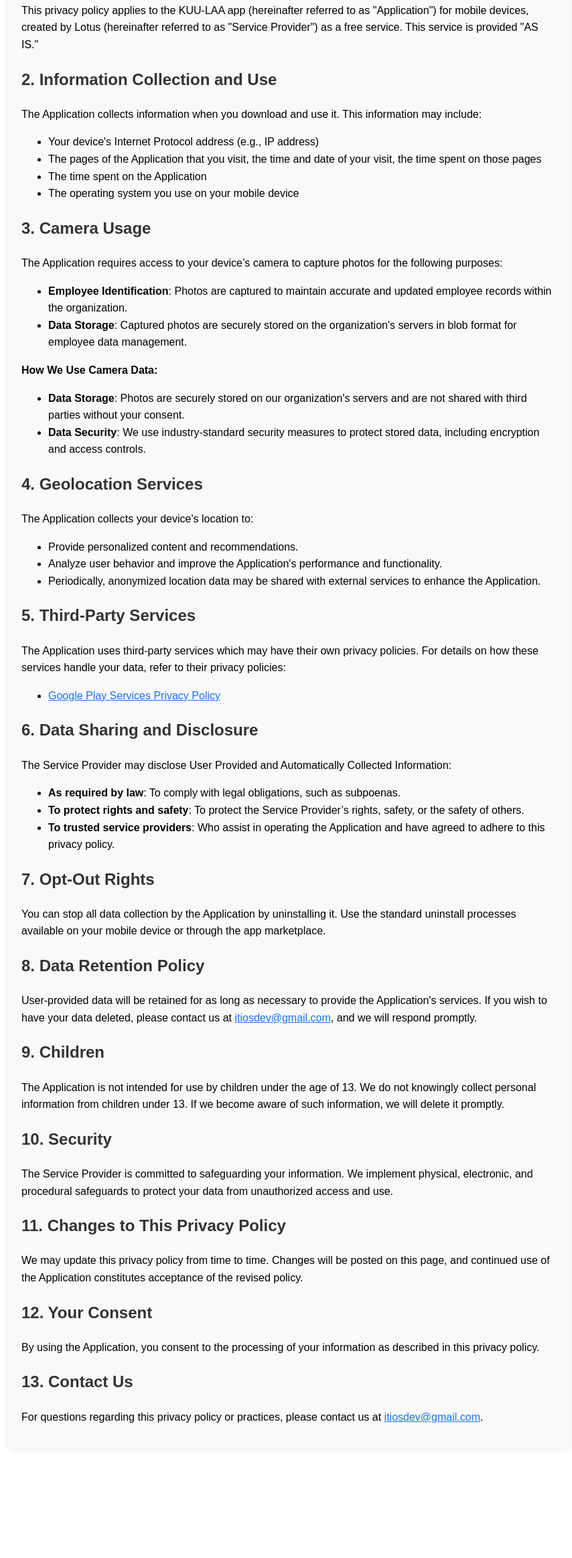
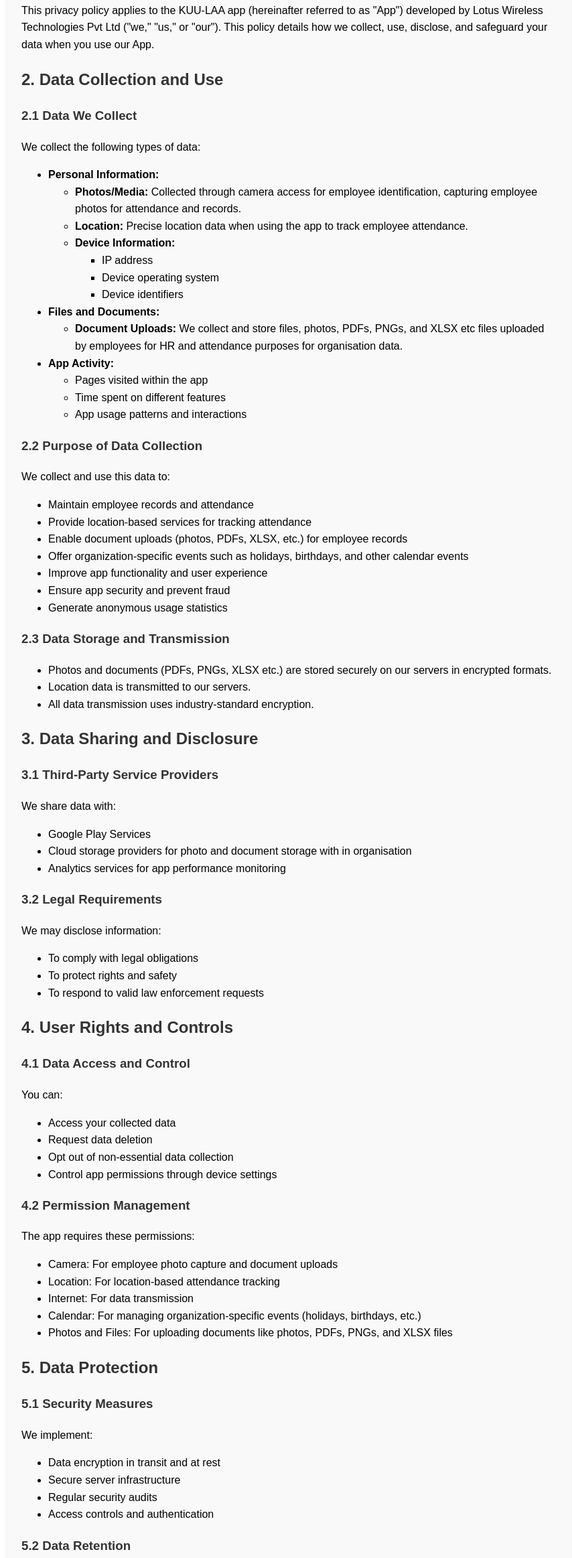
Before and after one commit to goodboykumar/privacy-policy, a plain HTML site: page index.html in a window 1280 px wide. Shown: the part 235-2561 px from the top of the page at 67% size, without its empty margins (208-1062 px from the left). Before the commit the page ends 2419 px from the top, so only its background shows below. Drawn offline with Linux system fonts and the light colour scheme.

Commit message:
Update index.html

```diff
--- a/index.html
+++ b/index.html
@@ -31,74 +31,133 @@
 <body>
     <div class="container">
         <h1>Privacy Policy</h1>
-        <p><strong>Effective Date: 13/08/2024</strong></p>
+        <p><strong>Effective Date: November 14, 2024</strong></p>
 
         <h2>1. Introduction</h2>
-        <p>This privacy policy applies to the KUU-LAA app (hereinafter referred to as "Application") for mobile devices, created by Lotus (hereinafter referred to as "Service Provider") as a free service. This service is provided "AS IS."</p>
+        <p>This privacy policy applies to the KUU-LAA app (hereinafter referred to as "App") developed by Lotus Wireless Technologies Pvt Ltd ("we," "us," or "our"). This policy details how we collect, use, disclose, and safeguard your data when you use our App.</p>
 
-        <h2>2. Information Collection and Use</h2>
-        <p>The Application collects information when you download and use it. This information may include:</p>
+        <h2>2. Data Collection and Use</h2>
+        <h3>2.1 Data We Collect</h3>
+        <p>We collect the following types of data:</p>
         <ul>
-            <li>Your device's Internet Protocol address (e.g., IP address)</li>
-            <li>The pages of the Application that you visit, the time and date of your visit, the time spent on those pages</li>
-            <li>The time spent on the Application</li>
-            <li>The operating system you use on your mobile device</li>
+            <li><strong>Personal Information:</strong>
+                <ul>
+                    <li><strong>Photos/Media:</strong> Collected through camera access for employee identification, capturing employee photos for attendance and records.</li>
+                    <li><strong>Location:</strong> Precise location data when using the app to track employee attendance.</li>
+                    <li><strong>Device Information:</strong>
+                        <ul>
+                            <li>IP address</li>
+                            <li>Device operating system</li>
+                            <li>Device identifiers</li>
+                        </ul>
+                    </li>
+                </ul>
+            </li>
+            <li><strong>Files and Documents:</strong>
+                <ul>
+                    <li><strong>Document Uploads:</strong> We collect and store files, photos, PDFs, PNGs, and XLSX etc files uploaded by employees for HR and attendance purposes for organisation data.</li>
+                </ul>
+            </li>
+            <li><strong>App Activity:</strong>
+                <ul>
+                    <li>Pages visited within the app</li>
+                    <li>Time spent on different features</li>
+                    <li>App usage patterns and interactions</li>
+                </ul>
+            </li>
         </ul>
 
-        <h2>3. Camera Usage</h2>
-        <p>The Application requires access to your device’s camera to capture photos for the following purposes:</p>
+        <h3>2.2 Purpose of Data Collection</h3>
+        <p>We collect and use this data to:</p>
         <ul>
-            <li><strong>Employee Identification</strong>: Photos are captured to maintain accurate and updated employee records within the organization.</li>
-            <li><strong>Data Storage</strong>: Captured photos are securely stored on the organization's servers in blob format for employee data management.</li>
-        </ul>
-        <p><strong>How We Use Camera Data:</strong></p>
-        <ul>
-            <li><strong>Data Storage</strong>: Photos are securely stored on our organization's servers and are not shared with third parties without your consent.</li>
-            <li><strong>Data Security</strong>: We use industry-standard security measures to protect stored data, including encryption and access controls.</li>
+            <li>Maintain employee records and attendance</li>
+            <li>Provide location-based services for tracking attendance</li>
+            <li>Enable document uploads (photos, PDFs, XLSX, etc.) for employee records</li>
+            <li>Offer organization-specific events such as holidays, birthdays, and other calendar events</li>
+            <li>Improve app functionality and user experience</li>
+            <li>Ensure app security and prevent fraud</li>
+            <li>Generate anonymous usage statistics</li>
         </ul>
 
-        <h2>4. Geolocation Services</h2>
-        <p>The Application collects your device's location to:</p>
+        <h3>2.3 Data Storage and Transmission</h3>
         <ul>
-            <li>Provide personalized content and recommendations.</li>
-            <li>Analyze user behavior and improve the Application's performance and functionality.</li>
-            <li>Periodically, anonymized location data may be shared with external services to enhance the Application.</li>
+            <li>Photos and documents (PDFs, PNGs, XLSX etc.) are stored securely on our servers in encrypted formats.</li>
+            <li>Location data is transmitted to our servers.</li>
+            <li>All data transmission uses industry-standard encryption.</li>
         </ul>
 
-        <h2>5. Third-Party Services</h2>
-        <p>The Application uses third-party services which may have their own privacy policies. For details on how these services handle your data, refer to their privacy policies:</p>
+        <h2>3. Data Sharing and Disclosure</h2>
+        <h3>3.1 Third-Party Service Providers</h3>
+        <p>We share data with:</p>
         <ul>
-            <li><a href="https://policies.google.com/privacy" target="_blank">Google Play Services Privacy Policy</a></li>
+            <li>Google Play Services</li>
+            <li>Cloud storage providers for photo and document storage with in organisation</li>
+            <li>Analytics services for app performance monitoring</li>
         </ul>
 
-        <h2>6. Data Sharing and Disclosure</h2>
-        <p>The Service Provider may disclose User Provided and Automatically Collected Information:</p>
+        <h3>3.2 Legal Requirements</h3>
+        <p>We may disclose information:</p>
         <ul>
-            <li><strong>As required by law</strong>: To comply with legal obligations, such as subpoenas.</li>
-            <li><strong>To protect rights and safety</strong>: To protect the Service Provider’s rights, safety, or the safety of others.</li>
-            <li><strong>To trusted service providers</strong>: Who assist in operating the Application and have agreed to adhere to this privacy policy.</li>
+            <li>To comply with legal obligations</li>
+            <li>To protect rights and safety</li>
+            <li>To respond to valid law enforcement requests</li>
         </ul>
 
-        <h2>7. Opt-Out Rights</h2>
-        <p>You can stop all data collection by the Application by uninstalling it. Use the standard uninstall processes available on your mobile device or through the app marketplace.</p>
+        <h2>4. User Rights and Controls</h2>
+        <h3>4.1 Data Access and Control</h3>
+        <p>You can:</p>
+        <ul>
+            <li>Access your collected data</li>
+            <li>Request data deletion</li>
+            <li>Opt out of non-essential data collection</li>
+            <li>Control app permissions through device settings</li>
+        </ul>
 
-        <h2>8. Data Retention Policy</h2>
-        <p>User-provided data will be retained for as long as necessary to provide the Application's services. If you wish to have your data deleted, please contact us at <a href="mailto:itiosdev@gmail.com">itiosdev@gmail.com</a>, and we will respond promptly.</p>
+        <h3>4.2 Permission Management</h3>
+        <p>The app requires these permissions:</p>
+        <ul>
+            <li>Camera: For employee photo capture and document uploads</li>
+            <li>Location: For location-based attendance tracking</li>
+            <li>Internet: For data transmission</li>
+            <li>Calendar: For managing organization-specific events (holidays, birthdays, etc.)</li>
+            <li>Photos and Files: For uploading documents like photos, PDFs, PNGs, and XLSX files</li>
+        </ul>
 
-        <h2>9. Children</h2>
-        <p>The Application is not intended for use by children under the age of 13. We do not knowingly collect personal information from children under 13. If we become aware of such information, we will delete it promptly.</p>
+        <h2>5. Data Protection</h2>
+        <h3>5.1 Security Measures</h3>
+        <p>We implement:</p>
+        <ul>
+            <li>Data encryption in transit and at rest</li>
+            <li>Secure server infrastructure</li>
+            <li>Regular security audits</li>
+            <li>Access controls and authentication</li>
+        </ul>
 
-        <h2>10. Security</h2>
-        <p>The Service Provider is committed to safeguarding your information. We implement physical, electronic, and procedural safeguards to protect your data from unauthorized access and use.</p>
+        <h3>5.2 Data Retention</h3>
+        <ul>
+            <li>We retain data only as long as necessary</li>
+            <li>Employee photos and documents are retained for the duration of employment</li>
+            <li>Location data is retained for 30 days</li>
+            <li>Calendar events (e.g., holiday and birthday reminders) are retained as long as needed for the employee’s time in the organization</li>
+        </ul>
 
-        <h2>11. Changes to This Privacy Policy</h2>
-        <p>We may update this privacy policy from time to time. Changes will be posted on this page, and continued use of the Application constitutes acceptance of the revised policy.</p>
+        <h2>6. Children's Privacy</h2>
+        <p>The app is not intended for users under 13. We do not knowingly collect data from children. We will delete any inadvertently collected children's data.</p>
 
-        <h2>12. Your Consent</h2>
-        <p>By using the Application, you consent to the processing of your information as described in this privacy policy.</p>
+        <h2>7. Updates to This Policy</h2>
+        <p>We may update this policy periodically. Users will be notified of significant changes. Continued use after changes implies acceptance.</p>
 
-        <h2>13. Contact Us</h2>
-        <p>For questions regarding this privacy policy or practices, please contact us at <a href="mailto:itiosdev@gmail.com">itiosdev@gmail.com</a>.</p>
+        <h2>8. Contact Information</h2>
+        <p>For privacy-related inquiries:</p>
+        <p>Email: <a href="mailto:itiosdev@gmail.com">itiosdev@gmail.com</a><br>Response time: Within 48 hours</p>
+
+        <h2>9. Compliance Statement</h2>
+        <p>This app complies with:</p>
+        <ul>
+            <li>Google Play's Data Safety requirements</li>
+            <li>Applicable data protection laws</li>
+            <li>Industry security standards</li>
+        </ul>
     </div>
 </body>
 </html>
```
